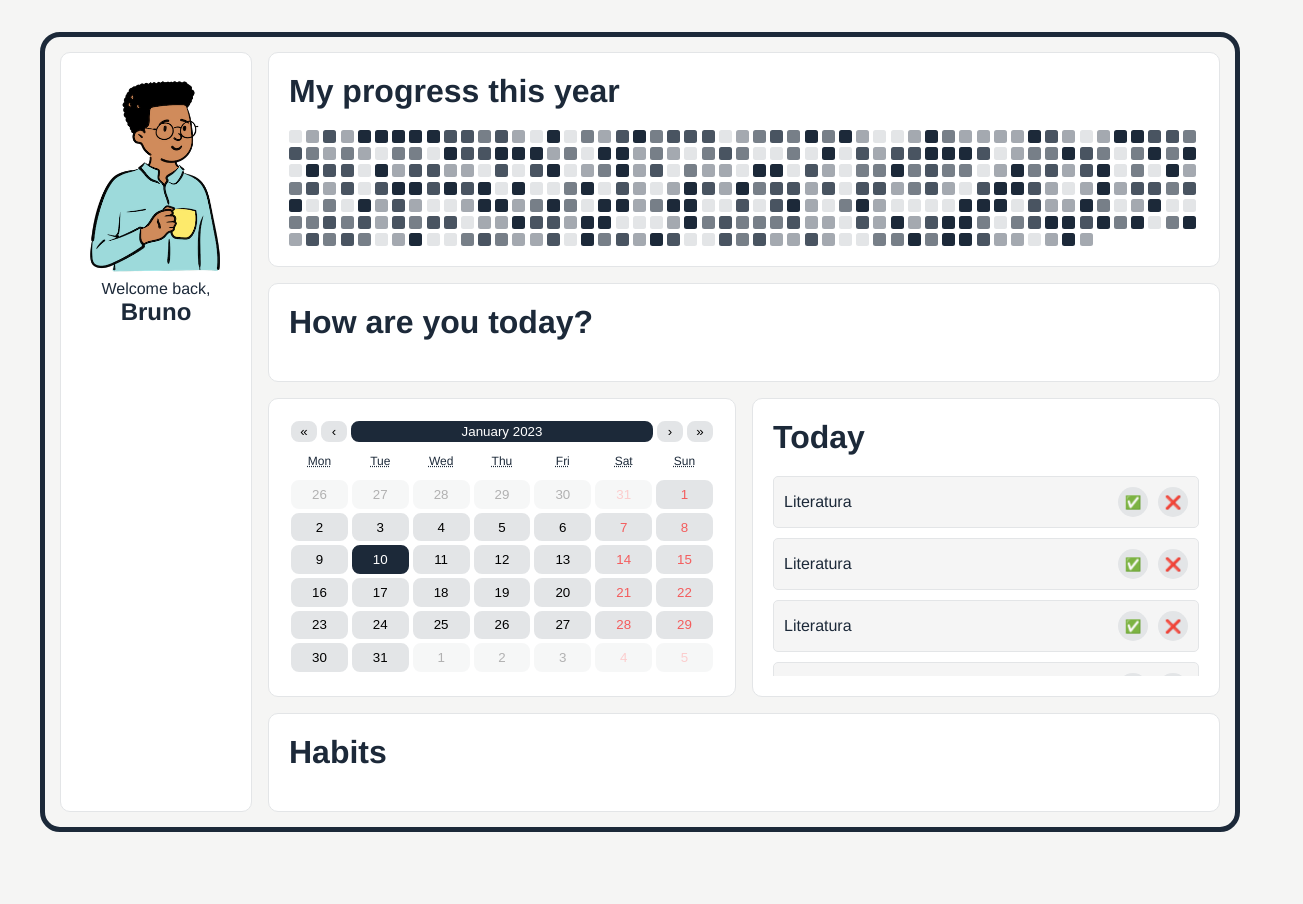
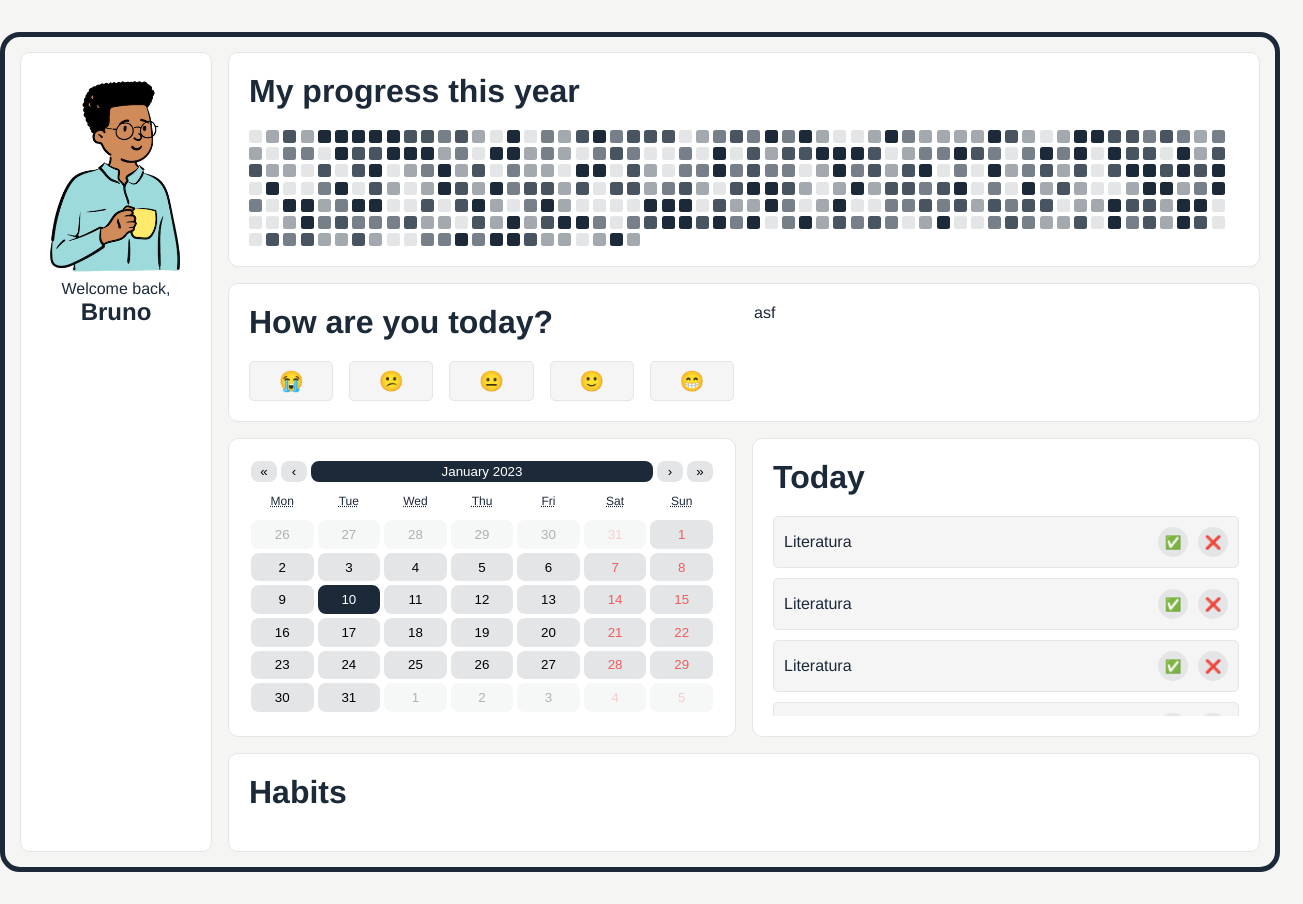
Before and after one commit to brunoleo223/habit-tracker, a React (Vite) app: page / in a window 1280 px wide. Shown: the whole page, 1303 px wide, since content can reach past the window. Before the commit the page ends 864 px from the top, so only its background shows below. Built offline with nearby package versions, Linux system fonts and the light colour scheme.

Commit message:
mood component

```diff
--- a/src/components/Board/Board.style.ts
+++ b/src/components/Board/Board.style.ts
@@ -7,7 +7,7 @@ export const BoardContainer = styled.div`
 
     border: 5px solid ${({ theme }) => theme.primary};
     width: 100%;
-    max-width: 1200px;
+    max-width: 1400px;
     border-radius: 20px;
     padding: 15px;
 
@@ -29,4 +29,14 @@ export const BoardContainer = styled.div`
         max-height: 200px;
         overflow-y: scroll;
     }
+
+    .moodContent{
+        display: grid;
+        grid-template-columns: 1fr 1fr;
+        gap: 20px;
+
+        div{
+            flex: 1;
+        }
+    }
 `;
--- a/src/components/Board/Board.tsx
+++ b/src/components/Board/Board.tsx
@@ -2,6 +2,7 @@ import BoxContainer from "../BoxContainer/BoxContainer";
 import Calendar from "../Calendar/Calendar";
 import DayLog from "../DayLog/DayLog";
 import Habit from "../Habit/Habit";
+import Mood from "../Mood/Mood";
 import Profile from "../Profile/Profile";
 import { BoardContainer } from "./Board.style";
 
@@ -23,7 +24,15 @@ export default function Board() {
 
             {/* Mood */}
             <BoxContainer>
-                <h1>How are you today?</h1>
+                <div className="moodContent">
+                    <div>
+                        <h1>How are you today?</h1>
+                        <Mood />
+                    </div>
+                    <div>
+                        asf
+                    </div>
+                </div>
             </BoxContainer>
 
             <div className="today">
--- a/src/components/Habit/Habit.style.ts
+++ b/src/components/Habit/Habit.style.ts
@@ -28,7 +28,12 @@ export const HabitContainer = styled.div`
             cursor: pointer;
 
             &:hover{
+                background-color: ${(props) => props.theme.secondary};
                 border-color: ${(props) => props.theme.primary};
+            }
+
+            &:active{
+                background-color: ${(props) => props.theme.primary};
             }
         }
     }
--- /dev/null
+++ b/src/components/Mood/Mood.style.ts
@@ -0,0 +1,26 @@
+import styled from "styled-components";
+
+export const MoodContainer = styled.div`
+    display: flex;
+    justify-content: space-around;
+    gap: 1rem;
+
+    button{
+        width: 100%;
+        height: 40px;
+        border-radius: 5px;
+        background-color: #f5f5f5;
+        border: 1px solid;
+        border-color: ${(props) => props.theme.secondary};
+        cursor: pointer;
+        font-size: 20px;
+
+        &:hover{
+            border-color: ${(props) => props.theme.primary};
+        }
+
+        &:active{
+            background-color: ${(props) => props.theme.primary};
+        }
+    }
+`;
--- /dev/null
+++ b/src/components/Mood/Mood.tsx
@@ -0,0 +1,13 @@
+import { MoodContainer } from "./Mood.style";
+
+export default function Mood() {
+  return (
+    <MoodContainer>
+        <button>😭</button>
+        <button>😕</button>
+        <button>😐</button>
+        <button>🙂</button>
+        <button>😁</button>
+    </MoodContainer>
+  )
+}
```
